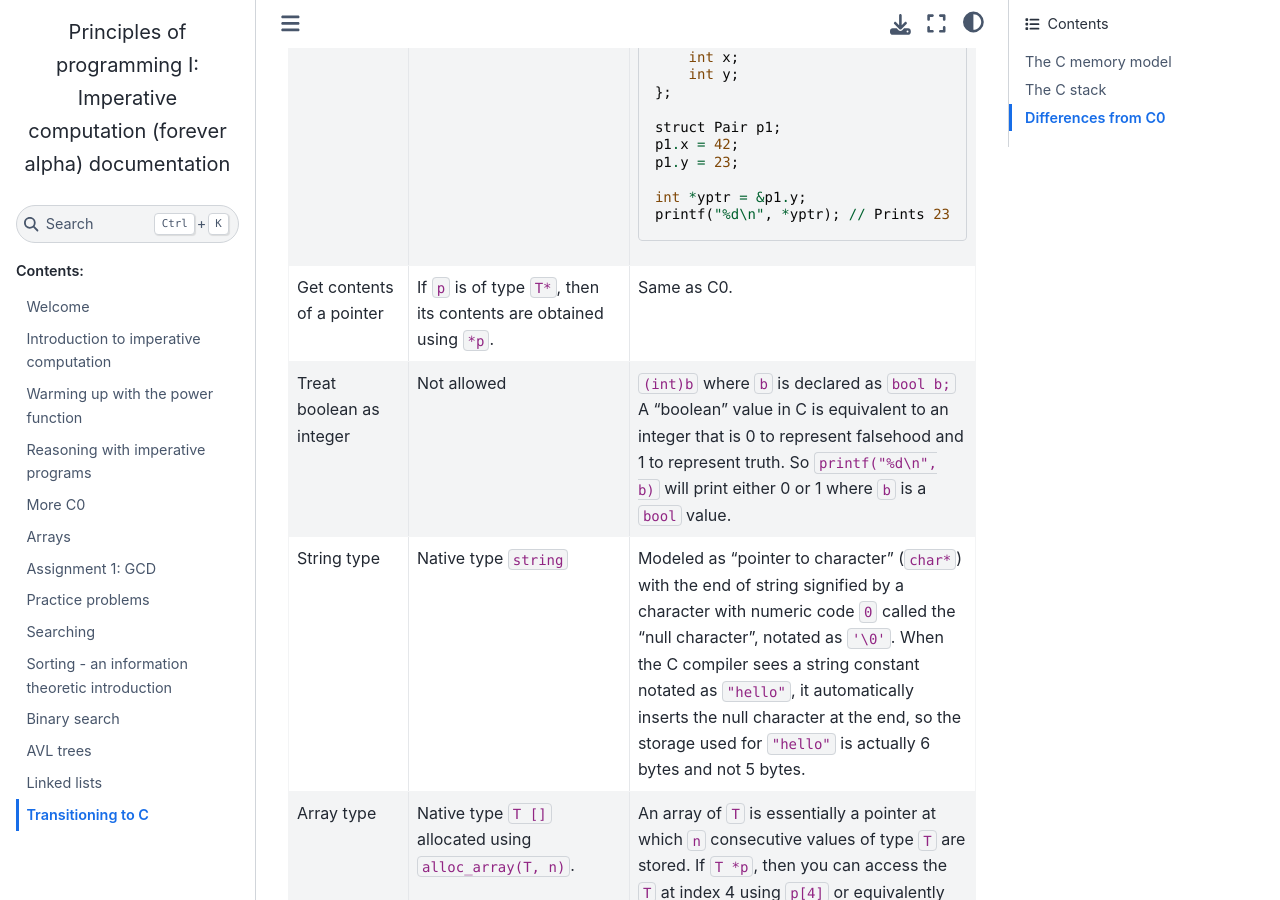
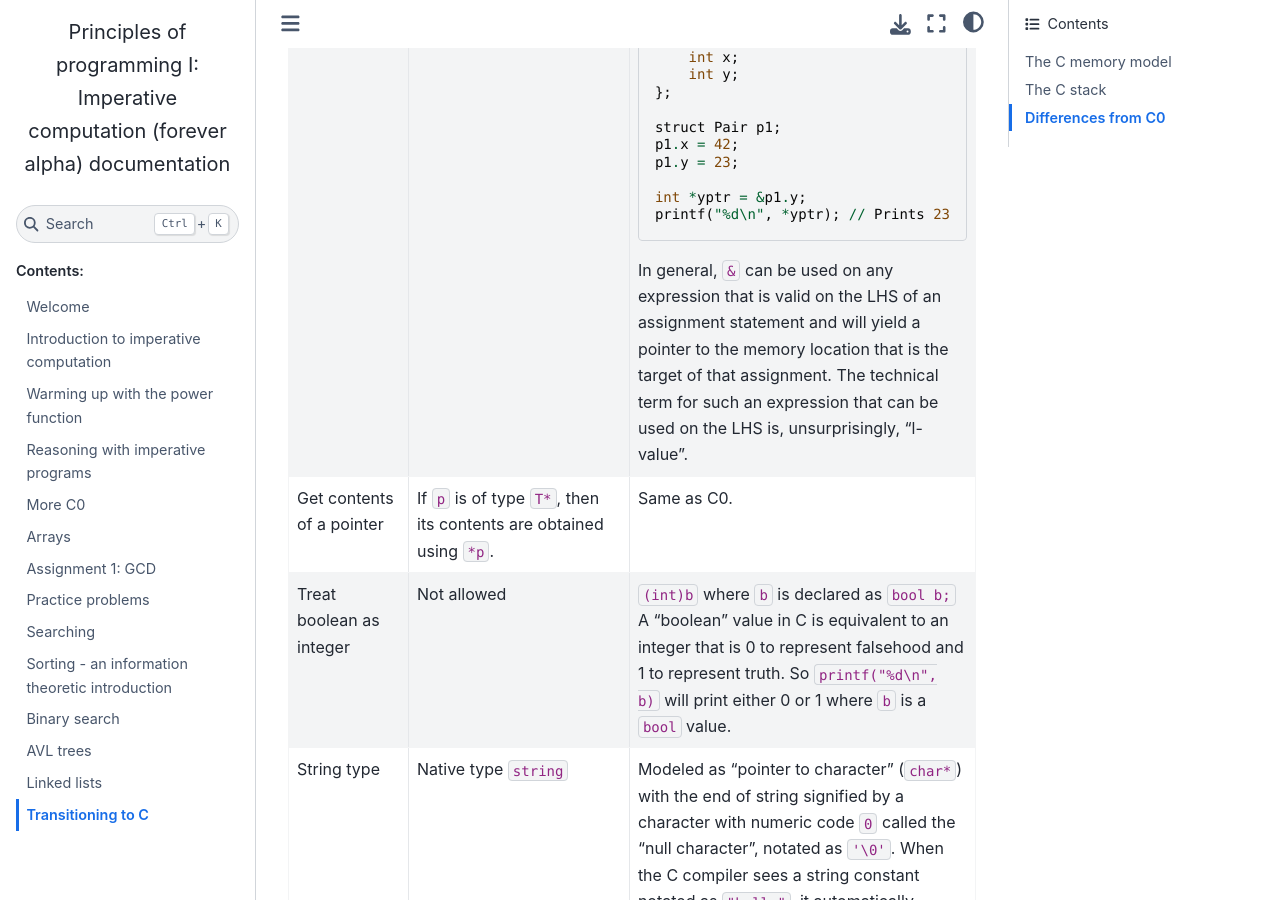
Before and after one commit to kreauniv/comp206, a Sphinx documentation site: the page built from year2021/source/c.rst, in a window 1280 px wide and 900 px high, scrolled down 5013 px. Built offline with Sphinx 7.4.7 and the Sphinx Book theme 1.1.4, drawn with Linux system fonts in a browser that asks for light colours.

Commit message:
Added note on 'l-value'

```diff
--- a/year2021/source/c.rst
+++ b/year2021/source/c.rst
@@ -226,7 +226,11 @@ perspectives.
             int *yptr = &p1.y;
             printf("%d\n", *yptr); // Prints 23
 
-
+       In general, ``&`` can be used on any expression that is valid on
+       the LHS of an assignment statement and will yield a pointer to
+       the memory location that is the target of that assignment. The
+       technical term for such an expression that can be used on the LHS
+       is, unsurprisingly, "l-value".
    * - Get contents of a pointer
      - If ``p`` is of type ``T*``, then its contents are obtained
        using ``*p``.
```
